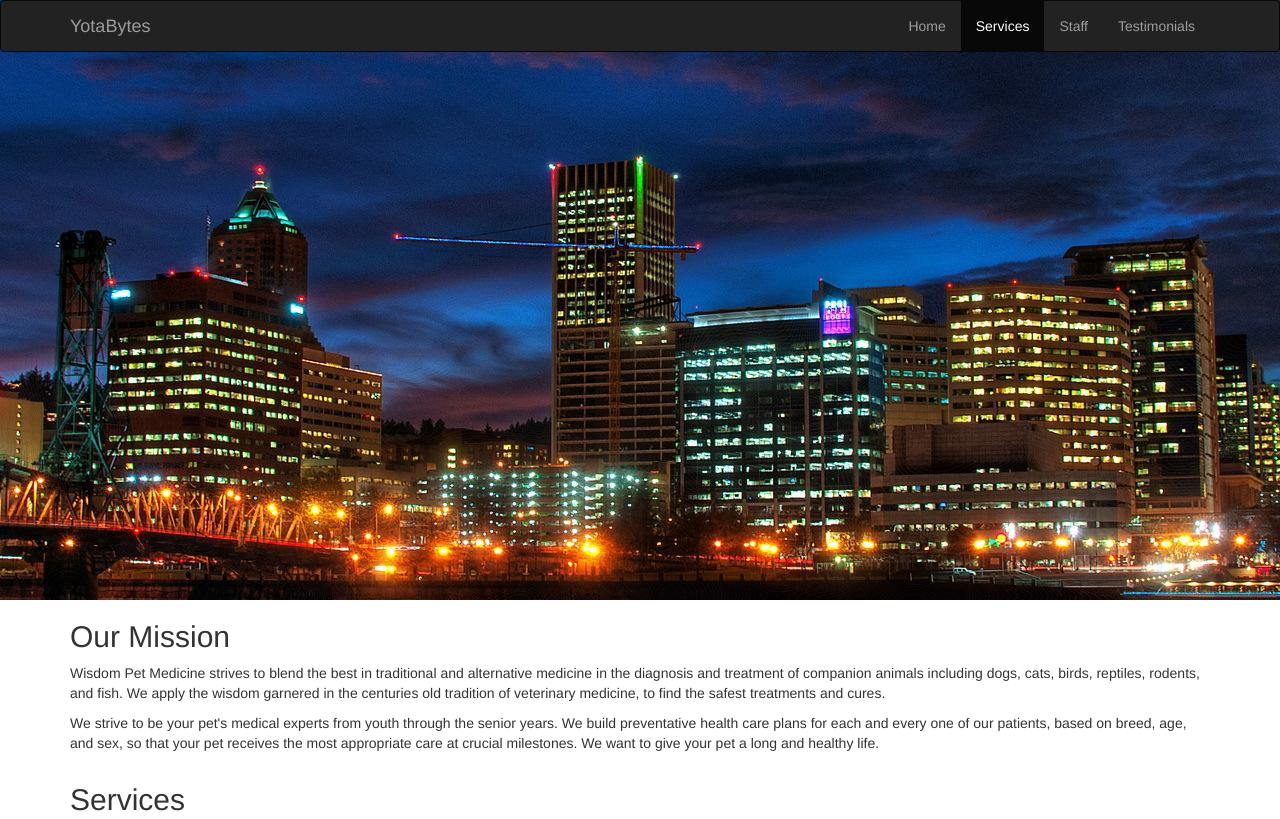
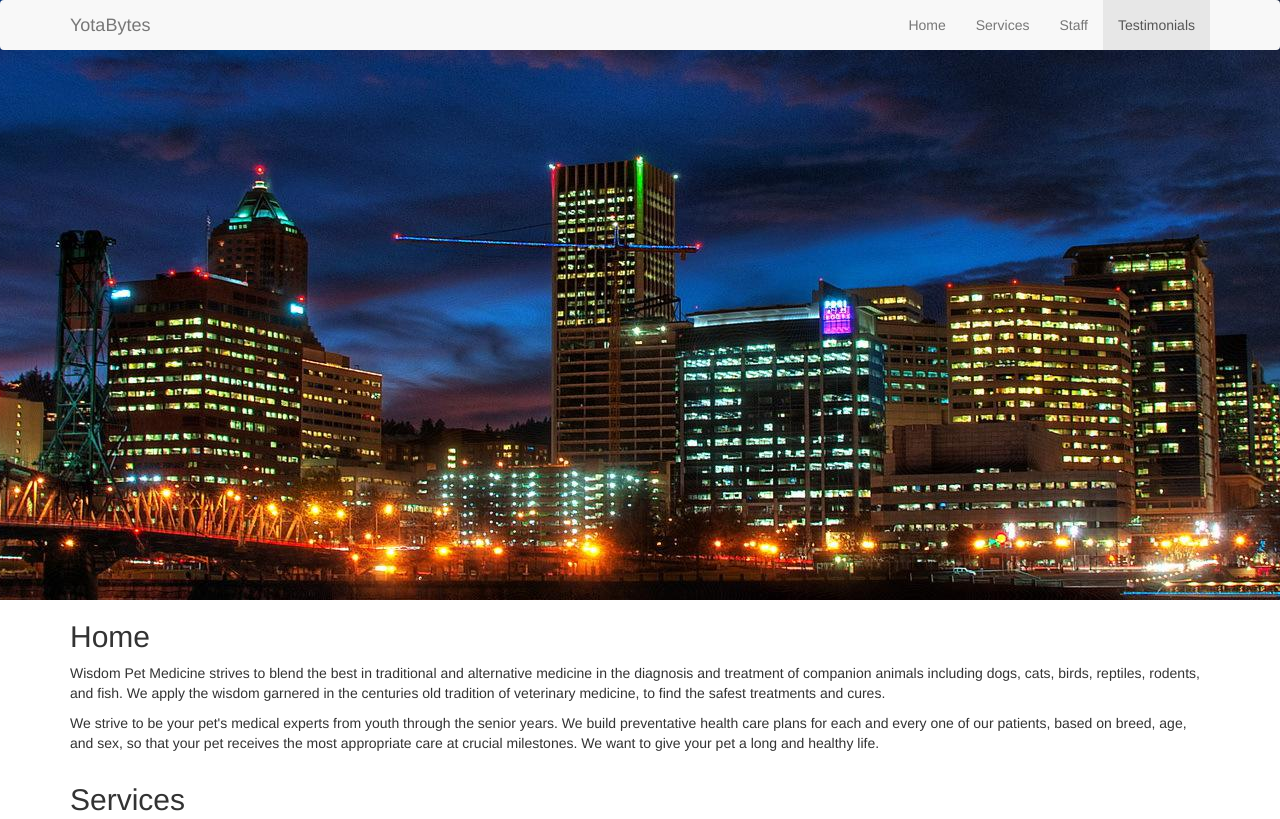
Before and after one commit to anshuman-nanda/BytesProject, a website: page BytesProject/WebContent/index.html in a window 1280 px wide. Shown: the top 819 px of the page. Drawn offline with nearby package versions, Linux system fonts and the light colour scheme.

Commit message:
Modified Navigation

```diff
--- a/BytesProject/WebContent/css/styles.css
+++ b/BytesProject/WebContent/css/styles.css
@@ -6,3 +6,8 @@ header {
   background: url('../images/headerimage.jpg') center center no-repeat;
   height: 600px;
 }
+
+.navbar-default {
+	width: 100%;
+	z-index: 1;
+}
--- a/BytesProject/WebContent/index.html
+++ b/BytesProject/WebContent/index.html
@@ -8,11 +8,12 @@
   <link rel="stylesheet" href="css/styles.css">
   <title>YotaBytes</title>
 </head>
-<body>
+<body data-spy="scroll" data-target=".navbar-default" data-offset="50">
+
 <header>
- <nav class="navbar navbar-inverse"
-
- role>
+ <nav class="navbar navbar-default"
+ data-spy="affix" data-offset-top="550"
+  role="navigation">
   <div class="container">
     <div class="navbar-header">
      <button type="button"
@@ -31,10 +32,10 @@
     </div>
  	<div class="collapse navbar-collapse" id="collapsmenu">
  	  <ul class="nav navbar-nav navbar-right">
-       <li><a href="#">Home</a></li>
-       <li class="active"><a href="#">Services</a></li>
-       <li><a href="#">Staff</a></li>
-       <li><a href="#">Testimonials</a></li>
+       <li><a href="#home">Home</a></li>
+       <li><a href="#services">Services</a></li>
+       <li><a href="#staff">Staff</a></li>
+       <li><a href="#testimonials">Testimonials</a></li>
       </ul>
  	</div>
   </div>
@@ -43,9 +44,9 @@
 
 
 <div class="container">
-  <div class="row" id="mission">
+  <div class="row" id="home">
     <section class="page col-sm-12">
-      <h2>Our Mission</h2>
+      <h2>Home</h2>
 
       <p>Wisdom Pet Medicine strives to blend the best in traditional and alternative medicine in the diagnosis and treatment of companion animals including dogs, cats, birds, reptiles, rodents, and fish. We apply the wisdom garnered in the centuries old tradition of veterinary medicine, to find the safest treatments and&nbsp;cures.</p>
 
```
